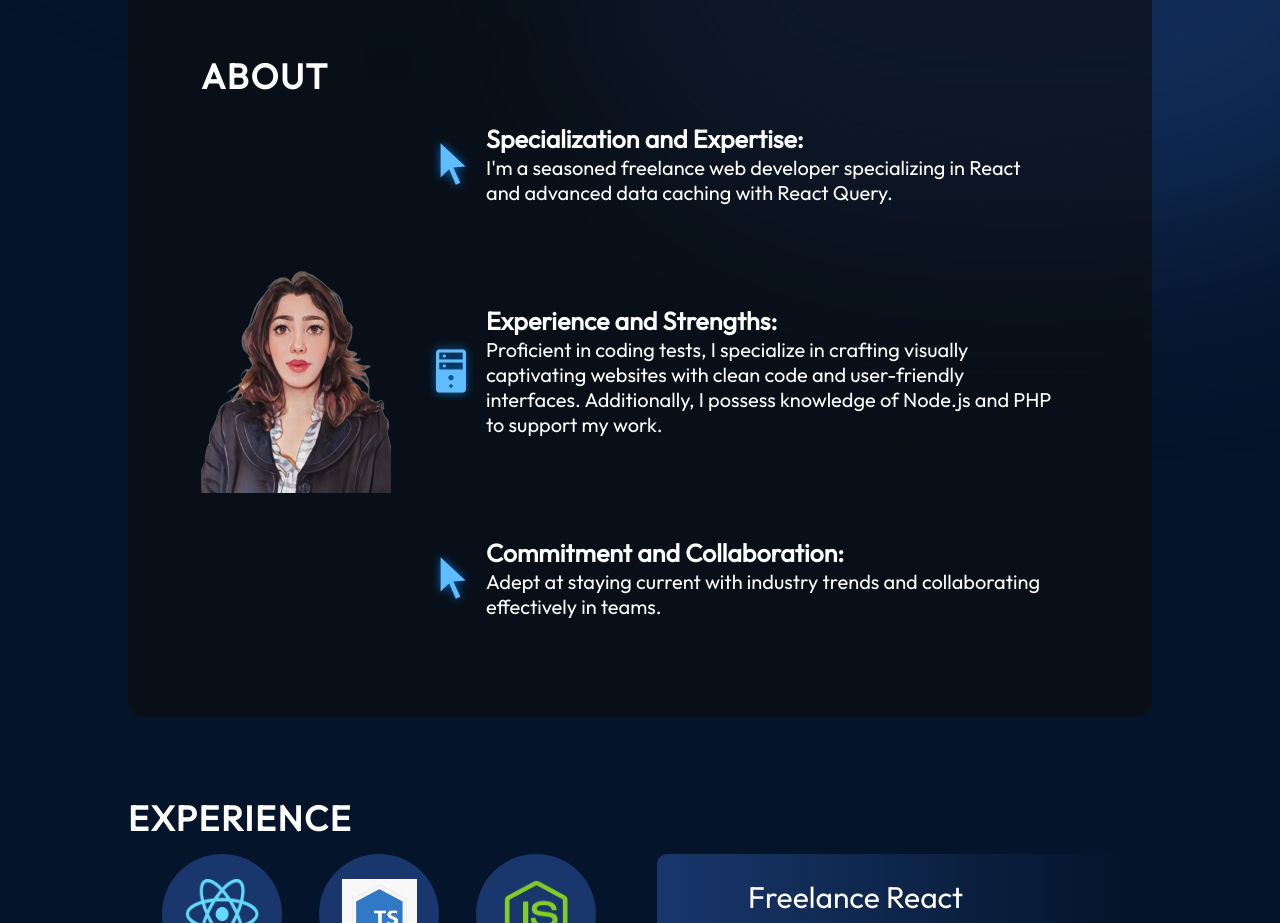
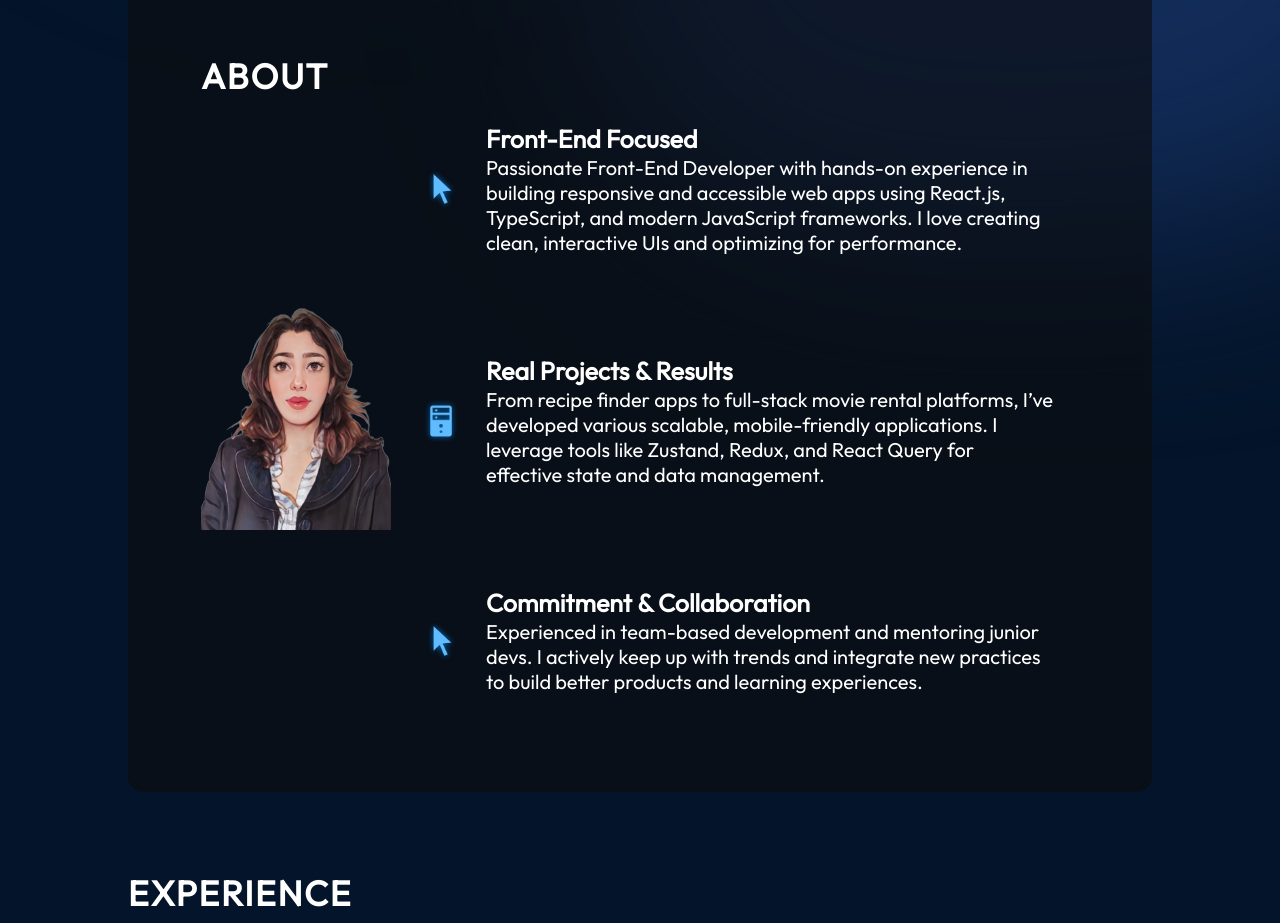
Before and after one commit to NazaninHashemian/portfolio, a React (Vite) app: page / in a window 1280 px wide. Shown: the part 800-1723 px from the top of the page. Built offline with nearby package versions, Linux system fonts and the light colour scheme.

Commit message:
Update About section text and layout

```diff
--- a/src/components/About/About.jsx
+++ b/src/components/About/About.jsx
@@ -19,10 +19,10 @@ const About = () => {
                         alt="cursor Icon"
                     />
                     <div className={styles.aboutItemText}>
-                        <h3>Specialization and Expertise:</h3>
+                        <h3>Front-End Focused</h3>
                         <p>
-                            {`I'm a seasoned freelance web developer
-                            specializing in React and advanced data caching with React Query.`}
+                            {`Passionate Front-End Developer with hands-on experience in building responsive and accessible web apps using React.js,
+                             TypeScript, and modern JavaScript frameworks. I love creating clean, interactive UIs and optimizing for performance.`}
                         </p>
                     </div>
                 </li>
@@ -32,12 +32,11 @@ const About = () => {
                         alt="server Icon"
                     />
                     <div className={styles.aboutItemText}>
-                        <h3>Experience and Strengths:</h3>
+                        <h3>Real Projects & Results</h3>
                         <p>
-                            Proficient in coding tests, I specialize in crafting
-                            visually captivating websites with clean code and
-                            user-friendly interfaces. Additionally, I possess
-                            knowledge of Node.js and PHP to support my work.
+                            From recipe finder apps to full-stack movie rental platforms, I’ve developed various scalable,
+                            mobile-friendly applications. I leverage tools like Zustand, Redux, and React Query for
+                            effective state and data management.
                         </p>
                     </div>
                 </li>
@@ -47,10 +46,10 @@ const About = () => {
                         alt="UI Icon"
                     />
                     <div className={styles.aboutItemText}>
-                        <h3>Commitment and Collaboration:</h3>
+                        <h3>Commitment & Collaboration</h3>
                         <p>
-                            Adept at staying current with industry trends
-                            and collaborating effectively in teams.
+                            Experienced in team-based development and mentoring junior devs. I actively keep up
+                            with trends and integrate new practices to build better products and learning experiences.
                         </p>
                     </div>
                 </li>
--- a/src/components/About/About.module.css
+++ b/src/components/About/About.module.css
@@ -28,7 +28,8 @@
 
 .aboutImage {
     width: 30%;
-
+    max-width: 300px;
+    height: auto;
 }
 
 .aboutItems {
@@ -57,6 +58,7 @@
 
 .aboutItem:hover {
     background-size: 100% 100%;
+    background: rgba(68, 97, 201, 0.7);
 }
 
 .aboutItem h3 {
@@ -74,6 +76,11 @@
     text-decoration: none;
     padding:5px 15px;
     background: rgba(68, 97, 201, 0.5);
+}
+
+.aboutItem img {
+    width: 50px;
+    margin-right: 20px;
 }
 
 @media screen and (max-width: 830px){
@@ -113,4 +120,7 @@
     .aboutItem p {
         font-size: 17px;
     }
+    /* .aboutLink a {
+        font-size: 24px;
+    } */
 }
```
